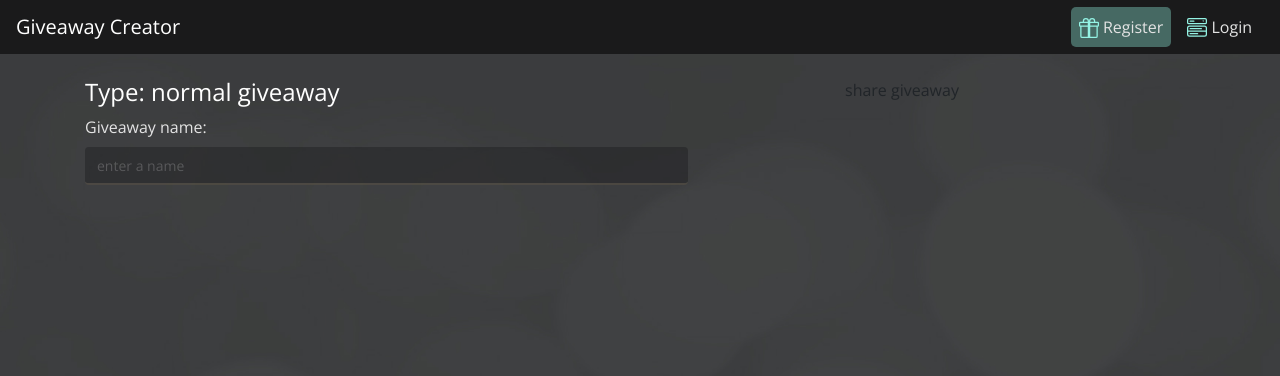
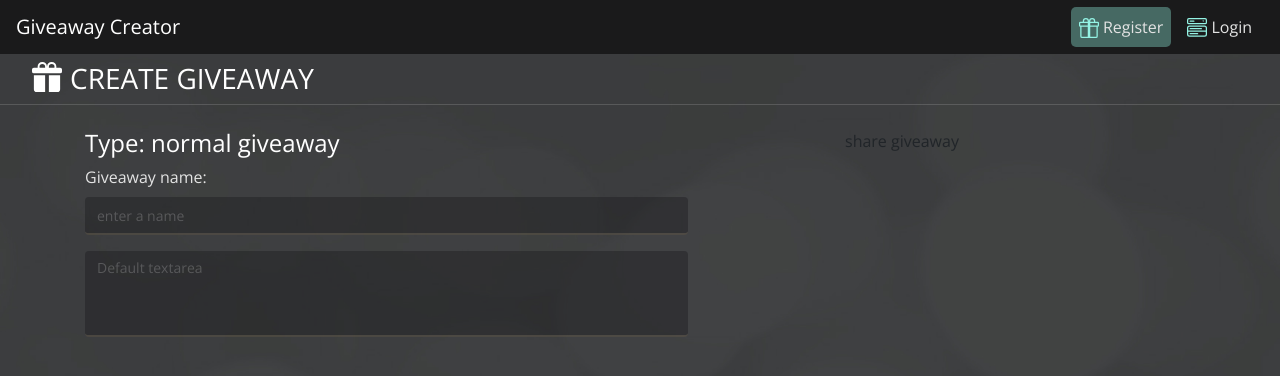
Before and after one commit to Andrei1524/gw-creator, a Nuxt app in the folder client/: page /giveaways/create in a window 1280 px wide. Shown: the top 376 px of the page. Built offline with nearby package versions, Linux system fonts and the light colour scheme; no server answers.

Commit message:
make custom textarea

```diff
--- a/client/assets/css/elements/index.scss
+++ b/client/assets/css/elements/index.scss
@@ -1,5 +1,5 @@
 // HR
 .white-hr {
-  margin: 5px 0;
+  margin: 0;
   background-color: $quarter-opacity-white;
 }
--- a/client/assets/css/override/bootstrap-vue.scss
+++ b/client/assets/css/override/bootstrap-vue.scss
@@ -88,7 +88,7 @@ btn:focus, a:focus {
     color: $light-gray;
   }
 
-  input {
+  input, textarea {
     border: none;
     background: #1a1a1b61;
     transition: border .4s;
@@ -100,7 +100,21 @@ btn:focus, a:focus {
     font-size: 14px;
   }
 
+  textarea::placeholder {
+    color: $quarter-opacity-white;
+    font-size: 14px;
+  }
+
   input:focus {
+    outline: none;
+    border-color: unset;
+    border-bottom: 2px solid #d0bb8f!important;
+    color: $light-gray !important;
+    box-shadow: none;
+    background: #1a1a1b61;
+  }
+
+  textarea:focus {
     outline: none;
     border-color: unset;
     border-bottom: 2px solid #d0bb8f!important;
--- /dev/null
+++ b/client/components/customFormElements/customTextarea.vue
@@ -0,0 +1,54 @@
+<template>
+  <b-form-textarea
+    id="textarea-default"
+    v-model="input_value"
+    placeholder="Default textarea"
+    :style="{color: highlight.color, borderBottom: highlight.borderBottom}"
+    rows="3"
+    no-resize
+    @input="v.$touch()"
+    @change="colorChange"
+  ></b-form-textarea>
+</template>
+
+<script>
+export default {
+  props: {
+    value: {
+      type: String,
+      default: ""
+    },
+
+    v: {
+      type: Object,
+      required: true
+    }
+  },
+
+  data() {
+    return {
+      highlight: {
+        color: '#ffffff73',
+        borderBottom: '2px solid #d0bb8f2e',
+      },
+    }
+  },
+
+  computed: {
+    input_value: {
+      get() {
+        return this.value;
+      },
+      set(value) {
+        this.$emit("input", value);
+      }
+    }
+  },
+
+  methods: {
+    colorChange() {
+      this.highlight = this.input_value.length > 0 ? {color: '#FFF', borderBottom: '2px solid #D0BB8F'} : {color: '#ffffff73', borderBottom: '2px solid #d0bb8f2e'}
+    }
+  }
+}
+</script>
--- a/client/layouts/2columns.vue
+++ b/client/layouts/2columns.vue
@@ -3,6 +3,19 @@
     <Alert />
     <Header />
     <main>
+      <div class='page-header'>
+        <div class='page-header-wrapper'>
+          <div class='page-title d-flex align-content-center'>
+            <b-icon
+              icon="gift-fill"
+              aria-hidden="true"
+              style="width: 30px; height: 30px;"
+            ></b-icon>
+            <h3 class='ml-2'>CREATE GIVEAWAY</h3>
+          </div>
+        </div>
+        <hr class="white-hr" />
+      </div>
       <div class='container mt-4' fluid>
         <b-row align-h="between">
           <b-col cols="12" md="8">
@@ -36,3 +49,20 @@ export default {
   },
 }
 </script>
+
+<style lang='scss'>
+@import './assets/css/variables';
+
+.page-header-wrapper {
+  padding: 0.5em 2em;
+  h3 {
+    margin: 0;
+  }
+
+  .page-title {
+    .b-icon {
+      color: $white;
+    }
+  }
+}
+</style>
--- a/client/pages/giveaways/create.vue
+++ b/client/pages/giveaways/create.vue
@@ -19,6 +19,11 @@
               :v="$v.form.giveawayName"
               :required="true"
             />
+
+            <customTextarea
+              v-model='form.description'
+              :v="$v.form.description"
+            />
           </b-form>
         </b-col>
       </b-row>
@@ -30,17 +35,19 @@
 import { mapMutations } from 'vuex'
 import { minLength, required } from 'vuelidate/lib/validators'
 import customInput from '~/components/customFormElements/customInput'
+import customTextarea from '~/components/customFormElements/customTextarea'
 
 export default {
   name: 'CreateGiveaway',
-  components: { customInput },
+  components: { customInput, customTextarea },
   layout: '2columns',
   middleware: 'auth',
 
   data() {
     return {
       form: {
-        giveawayName: ''
+        giveawayName: '',
+        description: ''
       }
     }
   },
@@ -50,6 +57,9 @@ export default {
       giveawayName: {
         required,
         minLength: minLength(3),
+      },
+      description: {
+        required: false,
       },
     },
   },
```
